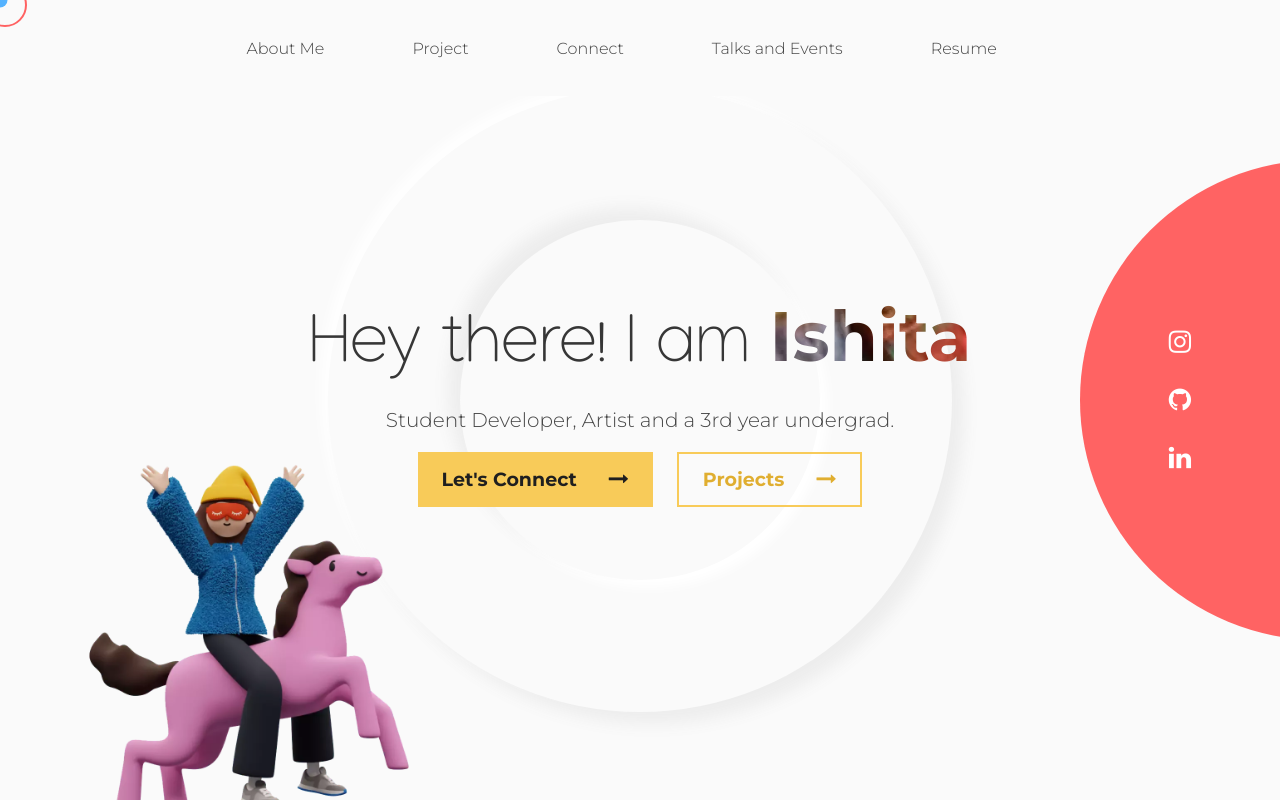
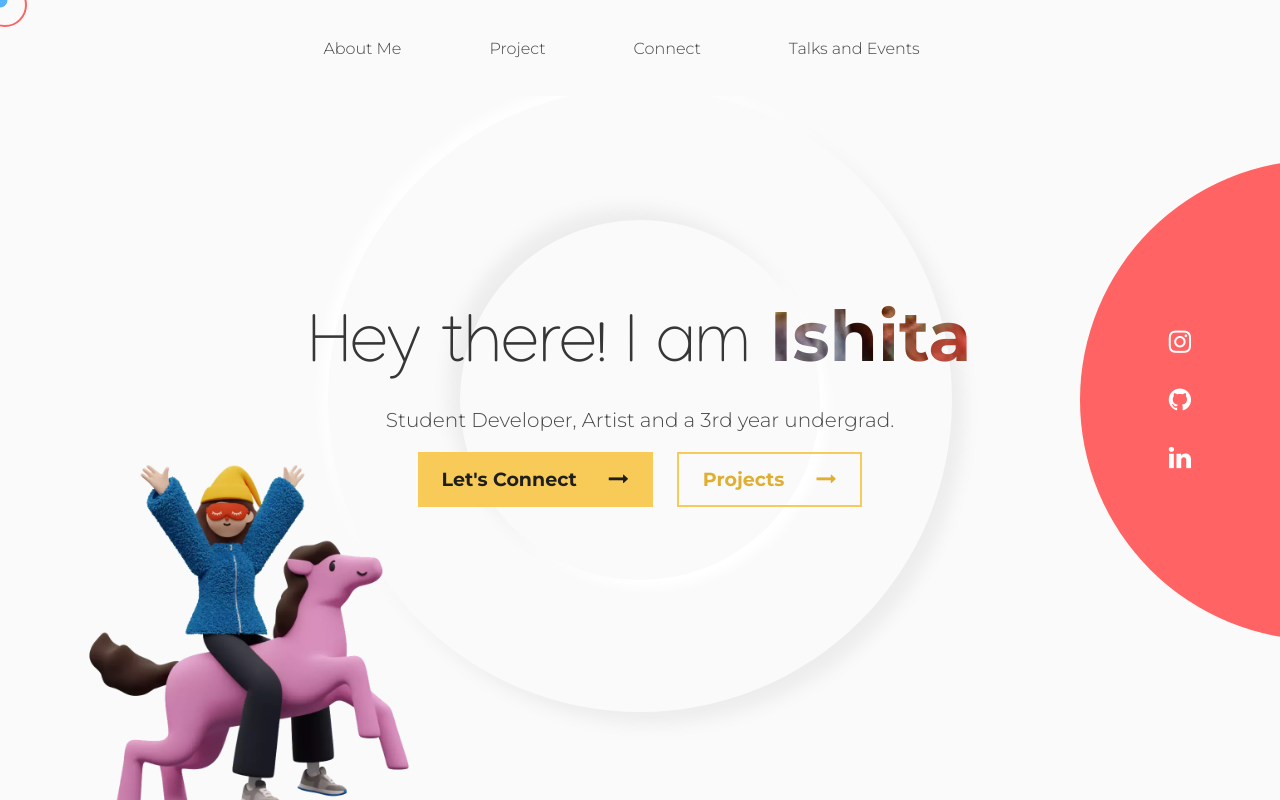
Before and after one commit to ishita1805/Portfolio, a React (Create React App) app: page / in a window 1280 px wide. Shown: the top 800 px of the page. Built offline with nearby package versions, Linux system fonts and the light colour scheme.

Commit message:
cache busting

```diff
--- a/src/data/homeNav.js
+++ b/src/data/homeNav.js
@@ -19,11 +19,11 @@ const navList = [
         label: 'Talks and Events',
         internal: 'true',
     },
-    {
-        id: 'https://drive.google.com/file/d/1v2krzqSfmrWTIVUNTzKYj7m9Zj-BmKbd/view?usp=sharing',
-        label: 'Resume',
-        internal: 'false',
-    },
+    // {
+    //     id: 'https://drive.google.com/file/d/1v2krzqSfmrWTIVUNTzKYj7m9Zj-BmKbd/view?usp=sharing',
+    //     label: 'Resume',
+    //     internal: 'false',
+    // },
 ]
 
 module.exports = navList;
--- a/src/serviceWorkerRegistration.js
+++ b/src/serviceWorkerRegistration.js
@@ -65,10 +65,12 @@ function registerValidSW(swUrl, config) {
           if (installingWorker.state === 'installed') {
             if (navigator.serviceWorker.controller) {
               // console.log("new version available. please reload")
+              console.log("new version available.. reloading")
+              window.location.reload();
               // onUpdate callback
               if (config && config.onUpdate) {
                 config.onUpdate(registration);
-                console.log("new version available. please reload")
+
               }
             } else {
               // At this point, everything has been precached.
```
